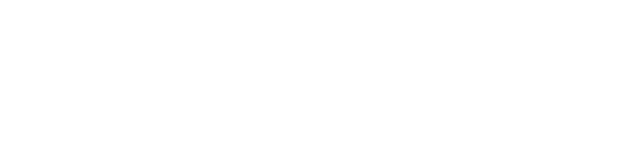
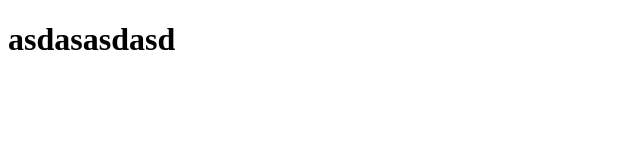
Before and after one commit to ignacioxherrera/dichos-refranes, a plain HTML site: page index.html in a window 1280 px wide. Shown: the whole page, without its empty margins (0-640 px from the left). Drawn offline with Linux system fonts and the light colour scheme.

Commit message:
Primer commit en rama pepe

```diff
--- a/index.html
+++ b/index.html
@@ -6,6 +6,6 @@
     <title>Document</title>
 </head>
 <body>
-
+    <h1>asdasasdasd</h1>
 </body>
 </html>
```
